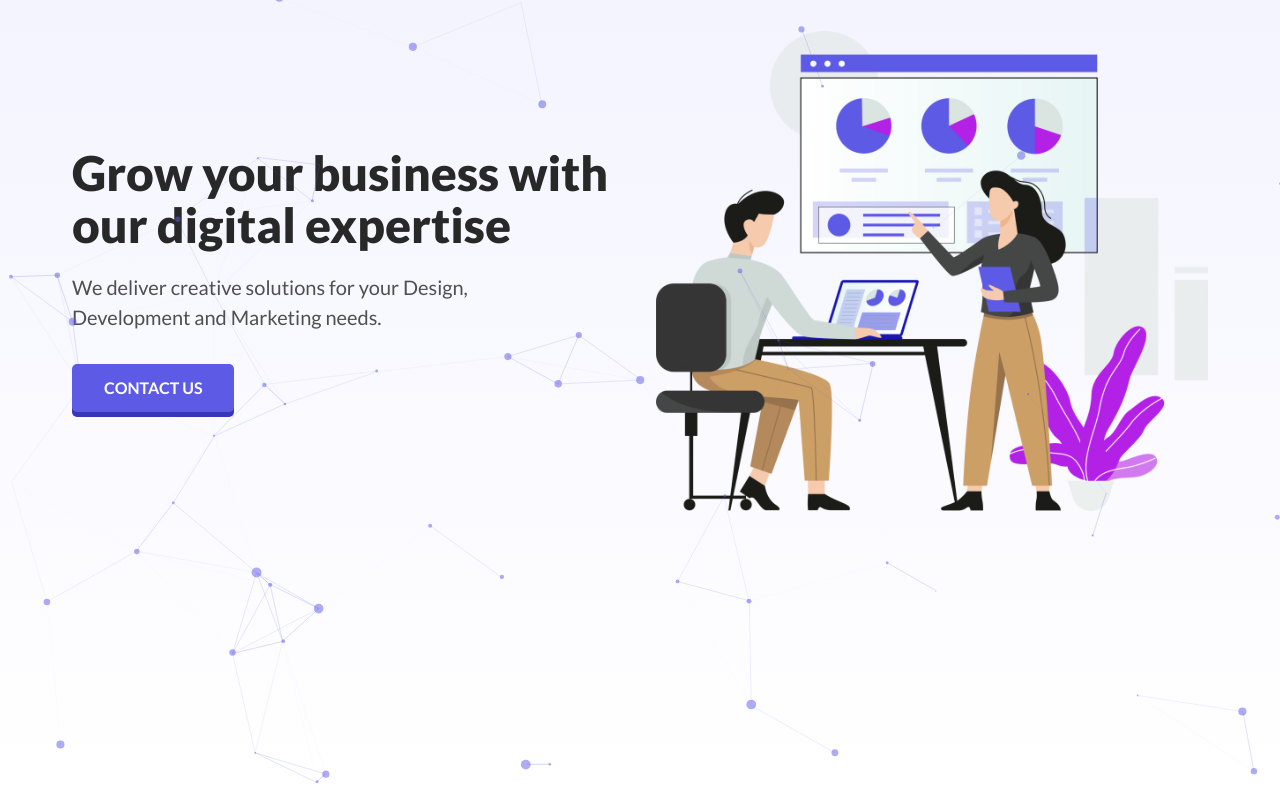
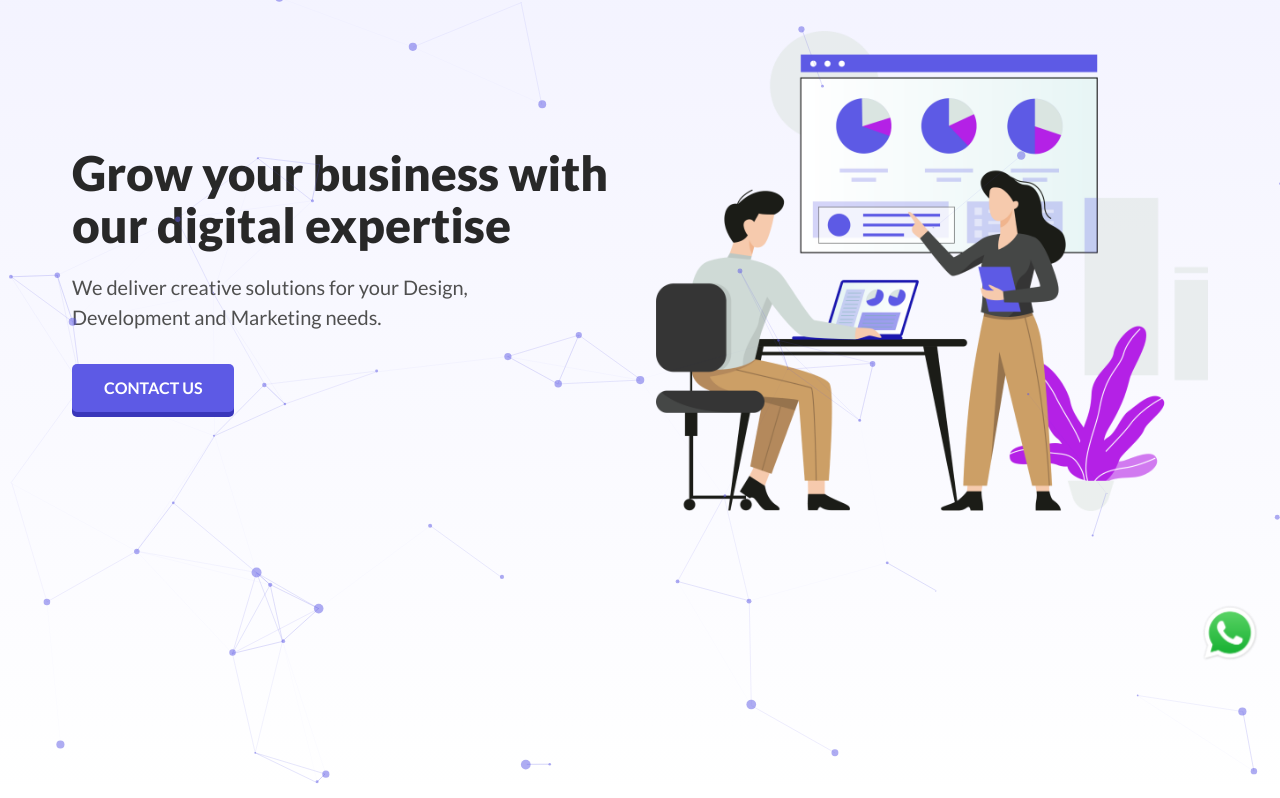
Before and after one commit to 007danixh/digitally-elite, a PHP site: page /index.php in a window 1280 px wide. Shown: the part 117-915 px from the top of the page. Run offline with PHP 8.4, Linux system fonts and the light colour scheme; some libraries are stand-ins or nearby versions.

Commit message:
WHATSAPP Integration

```diff
--- a/assets/css/style.css
+++ b/assets/css/style.css
@@ -3,7 +3,16 @@
 /* HEADER */
 
 /**************************/
-
+.whatsapp {
+  position: fixed;
+  bottom: 20px;
+  /* Adjust the value as per your preference */
+  right: 20px;
+  /* Adjust the value as per your preference */
+  width: 60px;
+  height: 60px;
+  z-index: 100;
+}
 .header {
   height: 11.6rem;
   display: flex;
--- a/layouts/footer.php
+++ b/layouts/footer.php
@@ -1,4 +1,9 @@
- <footer class="footer">
+
+<footer class="footer">
+    <!-- Whats app -->
+  <a href="https://api.whatsapp.com/send?phone=917006026629" target="_blank">
+    <img class="whatsapp" src="assets/img/WhatsApp.png" alt="WhatsApp" />
+  </a>
      <div class="footer-container grid grid--footer--4-cols">
          <div class="logo-col">
              <a class="logo-box" href="./index">
```
Also changed, not shown: assets/img/WhatsApp.png (added).
